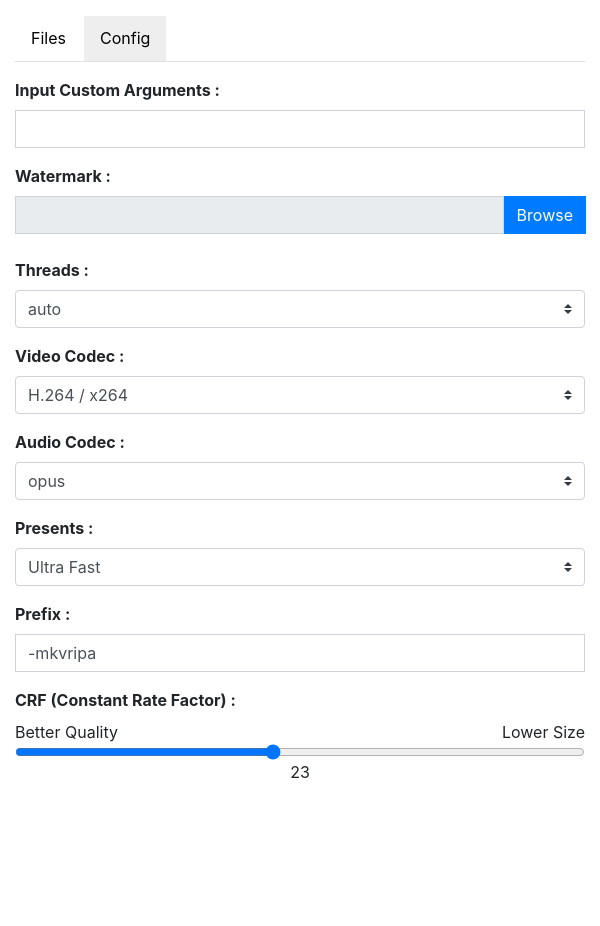
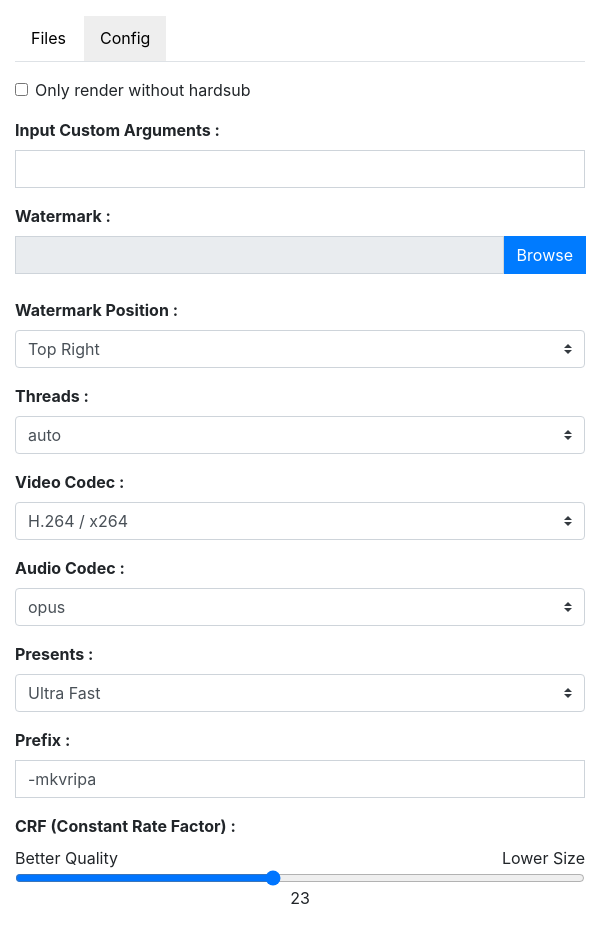
Before and after one commit to danipragustia/MKVRipa, an Electron app: page app/index.html in a window 600 px wide. Both pictures are taken after a click on the link "Config". Before the commit the page ends 800 px from the top, so only its background shows below. Drawn offline with nearby package versions, Linux system fonts and the light colour scheme.

Commit message:
update: added position to gui

```diff
--- a/app.js
+++ b/app.js
@@ -6,6 +6,7 @@ const child_process = require('child_process')
 const {app,BrowserWindow,ipcMain,dialog} = require('electron')
 
 let debug = (process.argv[2] == '--debug' ? true : false)
+debug = true
 let tempy = ''
 let pwnpid = ''
 
--- a/app/index.html
+++ b/app/index.html
@@ -67,6 +67,17 @@
 
 				<div id="config" class="tab-pane fade row">
 
+				    <div class="mt-3 col-md-12">
+
+					<div class="form-check">
+					    <input class="form-check-input" type="checkbox" value="" id="ignore-check">
+					    <label class="form-check-label" for="ignore-check">
+						Only render without hardsub
+					    </label>
+					</div>
+
+				    </div>
+
 					<div class="mt-3 col-md-12">
 
 						<div class="form-group">
@@ -83,12 +94,23 @@
 						  <div class="input-group">
 						    <input type="text" class="form-control" id="watermark-text" disabled>
 						    <div class="input-group-prepend">
-						      <label class="btn btn-primary">
-						        <input type="file" id="watermark-select" hidden>Browse</input>
-						      </label>
+							<label class="btn btn-primary">
+						            <input type="file" id="watermark-select" hidden>Browse</input>
+							</label>
 						    </div>
 						  </div>
 						</div>
+
+						<div class="form-group">
+						    <label class="font-weight-bold" for="water-position-select">Watermark Position :</label>
+						    <select class="custom-select" id="watermark-position-select">
+							<option value="1" selected>Top Right</option>
+							<option value="2">Bottom Left</option>
+							<option value="3">Buttom Right</option>
+							<option value="4">Top Right</option>
+						    </select>
+						</div>
+
 
 						<div class="form-group">
 						  <label class="font-weight-bold" for="custom-input">Threads  :</label>
--- a/package.json
+++ b/package.json
@@ -12,7 +12,7 @@
     "jquery": "^3.5.1"
   },
   "devDependencies": {
-    "electron": "^10.0.0",
+    "electron": "^10.1.3",
     "electron-packager": "^15.1.0"
   }
 }
```
